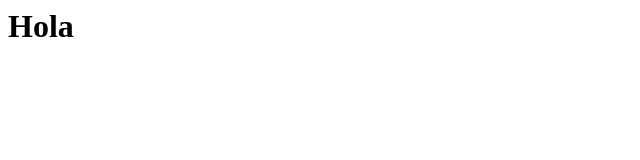
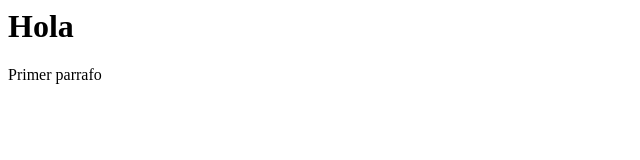
Before and after one commit to rpalaol/mi-proyecto, a plain HTML site: page index.html in a window 1280 px wide. Shown: the full height of the page, 0-640 px from the left. Drawn offline with Linux system fonts and the light colour scheme.

Commit message:
Agrego index

```diff
--- a/index.html
+++ b/index.html
@@ -1 +1,2 @@
 <h1>Hola</h1>
+<p>Primer parrafo</p>
```
